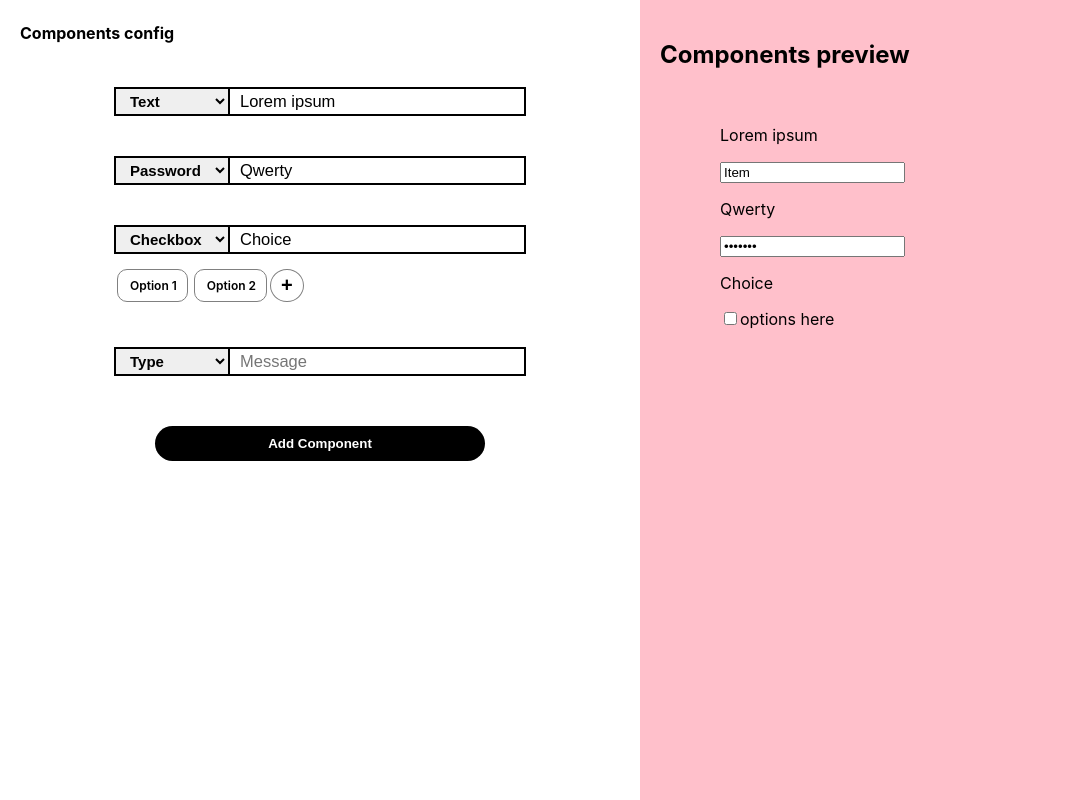
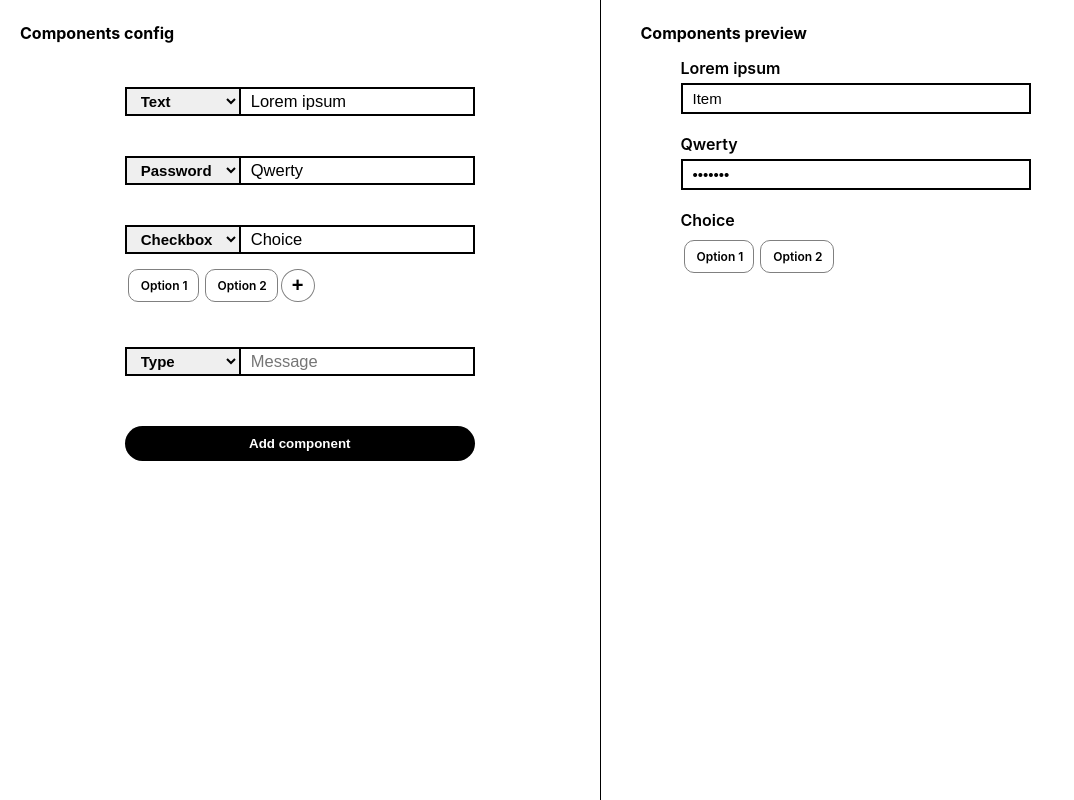
Before and after one commit to Maurikzio/component-builder, a React (Create React App) app: page / in a window 1280 px wide. Shown: the whole page, without its empty margins (0-1074 px from the left). Built offline with nearby package versions, Linux system fonts and the light colour scheme.

Commit message:
[add] preview logic and styles

```diff
--- a/src/components/configuration/Configuration.js
+++ b/src/components/configuration/Configuration.js
@@ -18,7 +18,7 @@ const Configuration = (props) => {
                     onUpdateComponent={props.onUpdateComponent}
                 />
                 <div className='configuration-btn-container'>
-                    <button onClick={handleCreateComponent}>Add Component</button>
+                    <button onClick={handleCreateComponent}>Add component</button>
                 </div>
             </div>
 
--- a/src/components/configuration/Options.js
+++ b/src/components/configuration/Options.js
@@ -6,18 +6,18 @@ import './styles/options-styles.css';
 
 const Options = (props) => {
     const [ counter, setCounter] = useState(props.options.length+1);
-    const [ options, setOptions ] = useState(props.options)
+    // const [ options, setOptions ] = useState(props.options)
 
 
     const updateOptions = (e, id) => {
-        const updatedOptions = options.map( option => {
+        const updatedOptions = props.options.map( option => {
             if(option.id === id){
                 return {...option, checked: e.target.checked}
             }else {
                 return option;
             }
         })
-        setOptions(updatedOptions);
+        // setOptions(updatedOptions);
 
         props.onUpdateComponent({
             id: props.id,
@@ -37,9 +37,9 @@ const Options = (props) => {
           checked: false,
         }
 
-        const newOptions = [...options, newOption];
+        const newOptions = [...props.options, newOption];
 
-        setOptions(newOptions);
+        // setOptions(newOptions);
 
         props.onUpdateComponent({
             id: props.id,
@@ -51,9 +51,9 @@ const Options = (props) => {
 
     return (
         <div className='options-wrapper'>
-            <form className={options.length===0 ? 'empty': ''}>
+            <form className={props.options.length === 0 ? 'empty': ''}>
                 {
-                    options.map( option => (
+                    props.options.map( option => (
                         <label key={option.id} className={option.checked ? 'checked' : 'unchecked'}>
                             <input
                                 type='checkBox'
@@ -65,7 +65,7 @@ const Options = (props) => {
                         </label>
                     ))
                 }
-                <button onClick={createOption} className={options.length===0 ? 'alone': ''}>+</button>
+                <button onClick={createOption} className={props.options.length===0 ? 'alone': ''}>+</button>
             </form>
         </div>
     )
--- a/src/components/configuration/styles/component-styles.css
+++ b/src/components/configuration/styles/component-styles.css
@@ -2,7 +2,7 @@
     /* background-color: yellow; */
     display: flex;
     flex-direction: column;
-    padding: 20px 50px;
+    padding: 20px 0px;
 
 }
 
@@ -10,9 +10,7 @@
     display: flex;
     background-color: teal;
 }
-.component-type {
-    /* background-color: tomato; */
-}
+
 
 .component-type select{
     padding: 3px 10px ;
@@ -41,9 +39,3 @@
 .component-label input:focus{
     outline: none;
 }
-
-.component-options {
-    /* max-width: 330px; */
-    /* margin: auto; */
-    /* background-color: rgb(243, 37, 1); */
-}
--- a/src/components/configuration/styles/configuration-styless.css
+++ b/src/components/configuration/styles/configuration-styless.css
@@ -2,7 +2,7 @@
     /* background-color: gold; */
     flex-grow: 1;
     /* padding: 20px; */
-    max-width: 50%;
+    width: 50%;
     min-height: 100%;
     /* background-color: burlywood; */
     display: flex;
@@ -15,22 +15,16 @@
 .configuration-inner-wrapper{
     /* background-color: rgb(124, 206, 124); */
     width: 80%;
-    /* height: 100%; */
-    /* display: flex; */
-    /* flex-direction: column;  */
     margin: 0 auto;
-    /* justify-content: center; */
-    /* align-items: center; */
-    /* flex-direction: row; */
+    max-width: 350px;
 }
 
 .configuration-btn-container{
-    /* background-color: brown; */
     text-align: center;
     padding: 30px 0px;
 }
 .configuration-btn-container button{
-    width: 330px;
+    width: 100%;
     background-color: black;
     color: white;
     padding: 10px;
--- a/src/components/configuration/styles/options-styles.css
+++ b/src/components/configuration/styles/options-styles.css
@@ -53,8 +53,10 @@
 }
 
 .checked {
-    border: 1px solid green;
-    /* background: green; */
+    /* border: 1px solid green; */
+    border: 1px solid black;
+    background: black;
+    color: white;
   }
   .unchecked{
     border: 1px solid grey;
--- a/src/components/preview/ComponentReady.js
+++ b/src/components/preview/ComponentReady.js
@@ -1,7 +1,8 @@
 import React from 'react';
+// import './styles.css/components-ready-styles.css';
 
 const ComponentReady = (props) => {
-
+    // console.log(props.options);
     const handleInputChange = e => {
         const { target: { value } } = e;
         props.onUpdateComponent({
@@ -11,14 +12,54 @@ const ComponentReady = (props) => {
             }
         })
     }
-    console.log(props)
-    return (
-        <div>
-            <p>{props.label}</p>
-            <input type={props.type} defaultValue={props.content} onChange={handleInputChange}/>
-            {props.options.length === 0 ? null : 'options here'}
-        </div>
-    )
+
+    const updateOptions = (e, id) => {
+        const updatedOptions = props.options.map( option => {
+            if(option.id === id){
+                return {...option, checked: e.target.checked}
+            }else {
+                return option;
+            }
+        })
+
+        props.onUpdateComponent({
+            id: props.id,
+            updates: {
+                options: updatedOptions
+            }
+        })
+    }
+
+
+    const options = props.options.map(option => (
+        <label key={option.id} className={option.checked ? 'checked' : 'unchecked'}>
+            <input
+                type='checkBox'
+                name={option.name}
+                checked={option.checked}
+                onChange={(e) => updateOptions(e, option.id)}
+            />
+            {option.name}
+        </label>
+    ))
+
+    if(props.type === 'checkbox'){
+        return (
+            <div className='preview-item adv'>
+                <p>{props.label}</p>
+                <div className='preview-options-wrapper'>
+                    {options}
+                </div>
+            </div>
+        )
+    }else {
+        return (
+            <div className='preview-item basic'>
+                <p>{props.label}</p>
+                <input type={props.type} defaultValue={props.content} onChange={handleInputChange}/>
+            </div>
+        )
+    }
 }
 
 export default ComponentReady;
--- a/src/components/preview/Preview.js
+++ b/src/components/preview/Preview.js
@@ -1,6 +1,7 @@
 import React from 'react';
 
-import './preview-styles.css';
+import './styles.css/preview-styles.css';
+
 import ComponentReady from './ComponentReady';
 
 
--- a/src/components/preview/preview-styles.css
+++ /dev/null
@@ -1,9 +0,0 @@
-.preview {
-    background-color: pink;
-    flex-grow: 1;
-    padding: 20px;
-}
-
-.preview-inner-wrapper{
-    padding: 20px 60px;
-}
--- /dev/null
+++ b/src/components/preview/styles.css/preview-styles.css
@@ -0,0 +1,64 @@
+.preview {
+    /* background-color: pink; */
+    flex-grow: 1;
+    padding: 0 40px;
+    border-left: 1px solid black;
+    width: 50%;
+}
+
+.preview h2{
+    font-size: 16px;
+    padding: 10px 0px;
+    /* background-color: orchid; */
+    margin-bottom: 0px;
+}
+
+.preview-inner-wrapper{
+    /* background: orangered; */
+    padding: 0px 40px;
+    max-width: 350px;
+}
+
+.preview-options-wrapper{
+    display: flex;
+    /* background-color: blue; */
+}
+.preview-options-wrapper label{
+    margin: 5px 3px;
+    padding: 8px 10px 8px 5px;
+    border-radius: 10px;
+    font-size: 12px;
+    font-weight: 600;
+}
+
+.preview-options-wrapper  label:hover{
+    cursor: pointer;
+}
+.preview-options-wrapper label input{
+    -webkit-appearance: none;
+    -moz-appearance: none;
+    appearance: none;
+}
+
+.preview-item{
+    /* background-color: orange; */
+    display: flex;
+    flex-direction: column;
+    padding: 5px 0px 15px 0;
+}
+
+.preview-item p{
+    /* background: orangered; */
+    margin: 0px 0px 5px 0px;
+    font-weight: 600;
+}
+.preview-item.basic input{
+    /* display: block; */
+    /* background: red; */
+    border: 2px solid black;
+    font-size: 15px;
+    padding: 5px 10px;
+}
+.preview-item.basic input:focus{
+    outline: none;
+}
```
Also changed, not shown: src/components/preview/styles.css/components-ready-styles.css (added).
